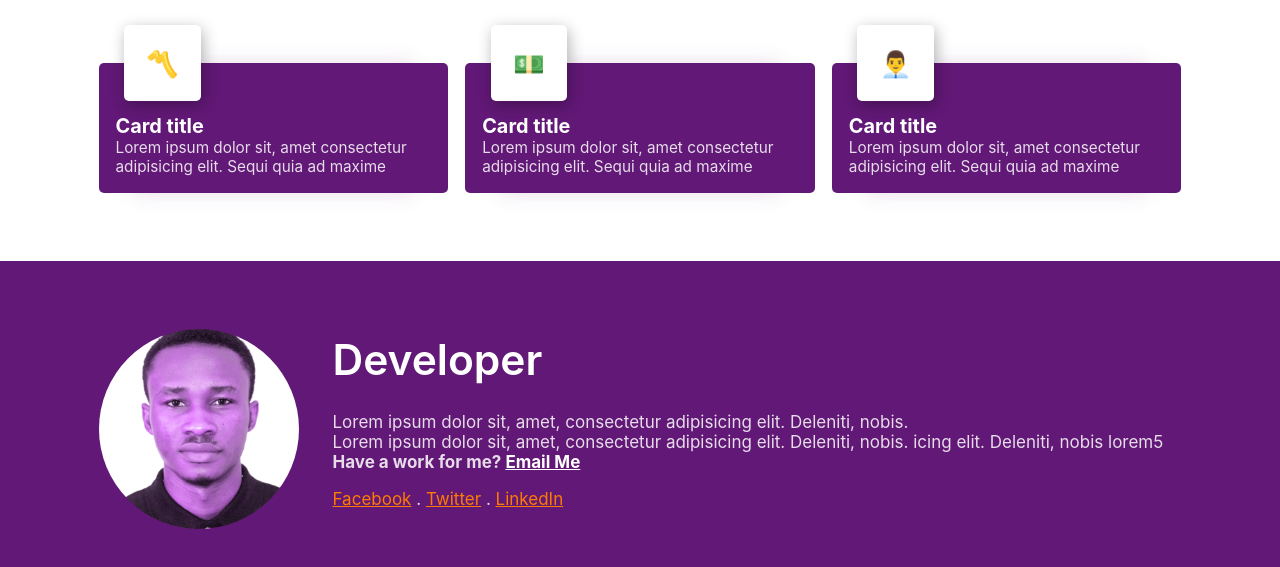
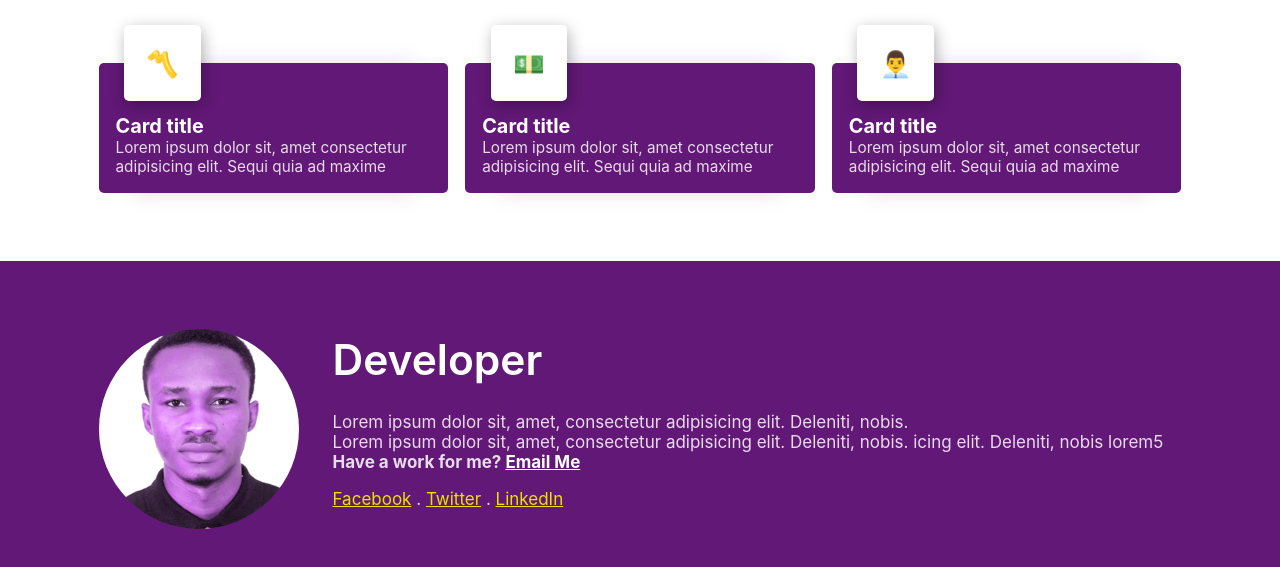
Before and after one commit to Obitrim/xpense-tracker, a React app: page / in a window 1280 px wide. Shown: the part 757-1324 px from the top of the page. Built offline with nearby package versions, Linux system fonts and the light colour scheme.

Commit message:
style: custom properties
- changed complimentary variable value\n- defined primary-shadow-color variable

```diff
--- a/src/index.css
+++ b/src/index.css
@@ -1,7 +1,8 @@
 :root {
 	--primary-color: #611876;
+	--primary-shadow-color: #d3b3dd;
 	--primary-bg-color: #e7dcea;
-	--complimentary-color: #FF7A00;
+	--complimentary-color: #ede100;
 	--light: #FCFCFC;
 
 	--font-size: 17px;
```
